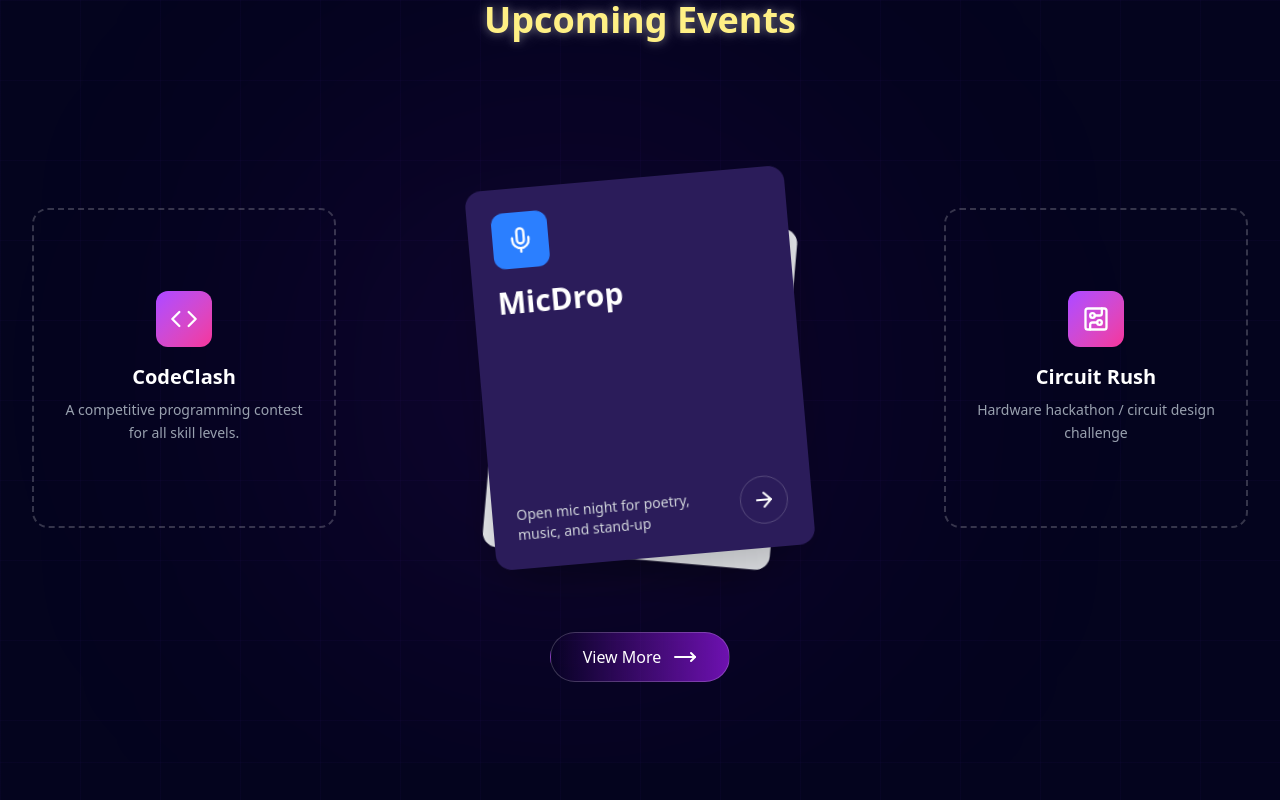
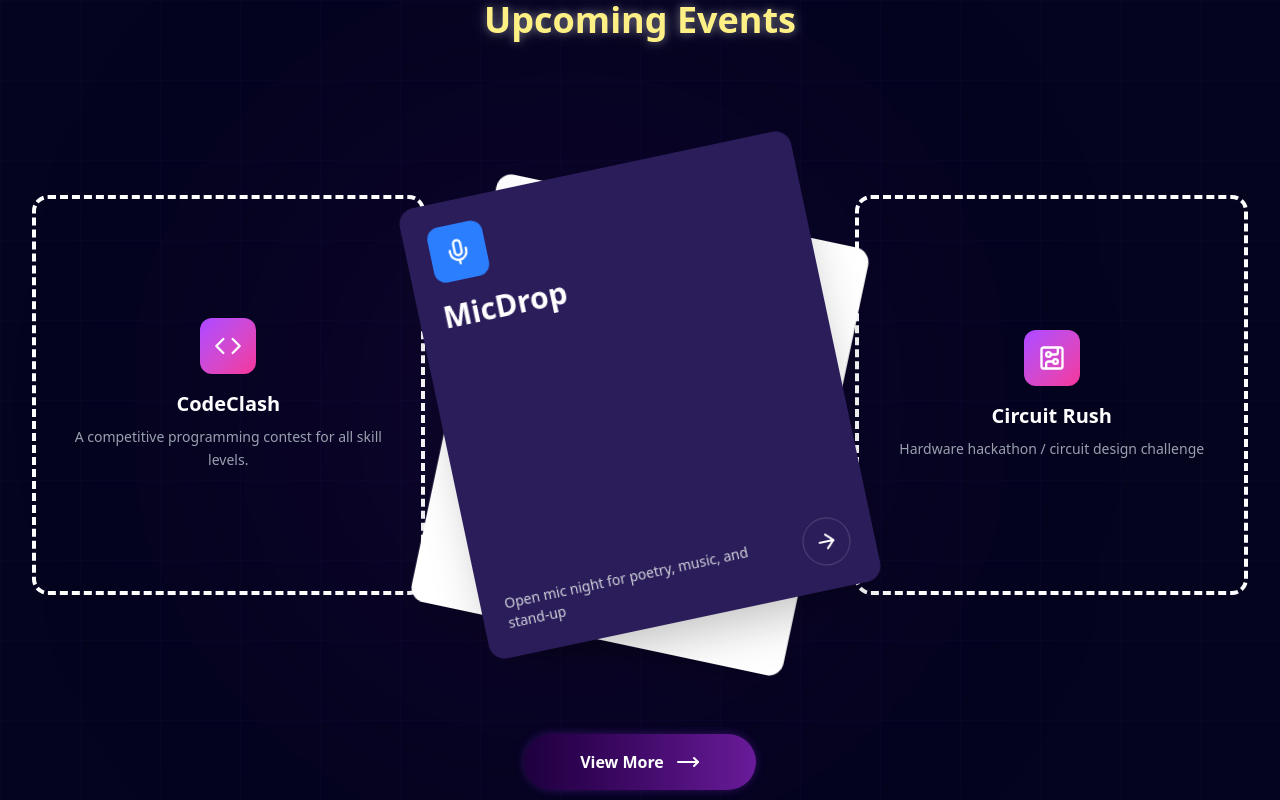
Before and after one commit to harsh12378/vertex-website, a Next.js app: page / in a window 1280 px wide. Shown: the part 880-1680 px from the top of the page. Built offline with nearby package versions, Linux system fonts and the light colour scheme.

Commit message:
updated upcommings

```diff
--- a/src/app/components/sections/Members.tsx
+++ b/src/app/components/sections/Members.tsx
@@ -67,13 +67,12 @@ export default function Founders() {
           </div>
         </div>
 
-        {/* Horizontally Scrolling Container - Width is now constrained to fit 3 cards */}
-        <div className="overflow-x-auto overflow-y-hidden pb-6 scrollbar-custom max-w-[1216px] mx-auto">
+        {/* Horizontally Scrolling Container - Height increased with py-16 */}
+        <div className="overflow-x-auto overflow-y-hidden py-16 scrollbar-custom">
           <div className="flex gap-8 min-w-max">
             {founders.map((founder, index) => (
               <div
                 key={founder.id}
-                // Card size increased to w-96
                 className="group relative w-96 aspect-square rounded-3xl bg-slate-300 overflow-hidden flex-shrink-0 hover:scale-105 transition-transform duration-300 animate-fade-in-up"
                 style={{ animationDelay: `${index * 0.1}s` }}
               >
@@ -89,7 +88,7 @@ export default function Founders() {
                       {founder.role}
                     </p>
                   </div>
-                  <button className="w-12 h-12 rounded-full bg-black/10 backdrop-blur-sm hover:bg-black/20 flex items-center justify-center transition-all duration-300 group-hover:scale-110 group-hover:rotate-45">
+                  <button className="w-12 h-12 rounded-full bg-transparent border border-violet-600 flex items-center justify-center transition-all duration-300 group-hover:scale-110 group-hover:rotate-45 group-hover:bg-violet-600/10">
                     <ArrowUpRight className="w-6 h-6 text-violet-600" />
                   </button>
                 </div>
--- a/src/app/components/sections/upcoming.tsx
+++ b/src/app/components/sections/upcoming.tsx
@@ -2,7 +2,8 @@
 
 import { useState } from 'react'
 import { motion, AnimatePresence, type PanInfo } from 'framer-motion';
-import { Mic, CircuitBoard,  ArrowRight, Code ,MoveRight} from 'lucide-react'
+import { Mic, CircuitBoard, ArrowRight, Code, MoveRight } from 'lucide-react'
+
 type EventType = {
   id: number;
   Icon: React.ComponentType<{ className?: string }>;
@@ -40,7 +41,6 @@ const eventsData = [
 
 // Animation variants for the cards
 const cardVariants = {
-  // ... 'enter' and 'center' variants remain the same
   enter: ([offset, direction]: [number, number]) => ({
     x: direction > 0 ? '100%' : '-100%',
     opacity: 0,
@@ -48,14 +48,12 @@ const cardVariants = {
   }),
   center: ([offset, direction]: [number, number]) => ({
     x: '0%',
-    y: offset === 0 ? 0 : 20,
-    scale: offset === 0 ? 1 : 0.9,
-    rotate: offset === 0 ? -5 : 5,
+    y: offset === 0 ? 0 : 30,
+    scale: offset === 0 ? 1 : 0.95,
+    rotate: offset === 0 ? -12 : 12,
     zIndex: eventsData.length - Math.abs(offset),
     opacity: 1,
   }),
-
-  // FIX IS HERE: Changed to accept a single number
   exit: (direction: number) => ({
     x: direction < 0 ? '100%' : '-100%',
     opacity: 0,
@@ -68,7 +66,6 @@ export default function Events() {
   const [events, setEvents] = useState(eventsData);
   const [[activeIndex, direction], setActive] = useState([0, 0]); // Store index and direction
 
-  // Safety check for empty events array
   if (!events || events.length === 0) {
     return (
       <section id="events" className="flex justify-center items-center min-h-screen" style={{ backgroundColor: '#04041e' }}>
@@ -77,7 +74,6 @@ export default function Events() {
     );
   }
 
-  // Function to handle changing the active card
   const changeCard = (newDirection: number) => {
     setActive(prev => {
       let newIndex = prev[0] + newDirection;
@@ -92,8 +88,8 @@ export default function Events() {
 
   const handleDragEnd = (event: MouseEvent | TouchEvent | PointerEvent, info: PanInfo) => {
     const swipe = info.offset.x;
-  if (swipe > 50) changeCard(-1);
-  else if (swipe < -50) changeCard(1);
+    if (swipe > 50) changeCard(-1); // Swipe right
+    else if (swipe < -50) changeCard(1); // Swipe left
   };
 
   return (
@@ -107,7 +103,6 @@ export default function Events() {
 
       <div className="relative z-10 w-full max-w-7xl mx-auto flex flex-col items-center">
         <div className="text-center mb-12 md:mb-16">
-        <div className="text-center mb-12 md:mb-16">
           <h2
             className="text-3xl md:text-4xl font-semibold text-yellow-200 mb-4"
             style={{ textShadow: '0 0 10px rgba(247, 247, 247, 0.4), 0 0 20px rgba(241, 242, 245, 0.2)' }}
@@ -115,14 +110,13 @@ export default function Events() {
             Upcoming Events
           </h2>
         </div>
-        </div>
 
-        <div className="w-full flex justify-center items-center h-[450px] md:h-[400px]">
-          <div className="hidden lg:flex w-1/4">
+        <div className="w-full flex justify-center items-center h-[550px]">
+          <div className="hidden lg:flex lg:w-4/12 lg:-mr-32">
             <SideCard event={events[prevIndex]} />
           </div>
 
-          <div className="relative w-full lg:w-1/2 h-full flex items-center justify-center">
+          <div className="relative w-full lg:w-7/12 h-full flex items-center justify-center z-10">
             <AnimatePresence initial={false} custom={direction}>
               {events.map((event, index) => {
                 const offset = index - activeIndex;
@@ -133,19 +127,18 @@ export default function Events() {
                 return (
                   <motion.div
                     key={event.id}
-                    className={`absolute w-[85%] max-w-[320px] h-[380px] rounded-2xl flex flex-col justify-between p-6 shadow-2xl ${
-                      isFrontCard ? 'bg-[#2b1c5a] cursor-grab active:cursor-grabbing' : 'bg-gray-200'
+                    className={`absolute w-[85%] max-w-[400px] h-[460px] rounded-2xl flex flex-col justify-between p-6 shadow-2xl ${
+                      isFrontCard ? 'bg-[#2b1c5a] cursor-grab active:cursor-grabbing' : 'bg-white'
                     }`}
-                    // Use variants for cleaner animations
                     variants={cardVariants}
                     initial="enter"
                     animate="center"
                     exit="exit"
-                    // Pass offset and direction to variants
                     custom={[offset, direction]}
                     transition={{ type: 'spring', stiffness: 300, damping: 30 }}
                     drag={isFrontCard ? 'x' : false}
                     dragConstraints={{ left: 0, right: 0 }}
+                    dragElastic={0.2}
                     onDragEnd={handleDragEnd}
                   >
                     {isFrontCard ? <FrontCardContent event={event} onNext={() => changeCard(1)} /> : <BackCardContent />}
@@ -155,27 +148,34 @@ export default function Events() {
             </AnimatePresence>
           </div>
 
-          <div className="hidden lg:flex w-1/4">
+          <div className="hidden lg:flex lg:w-4/12 lg:-ml-32">
             <SideCard event={events[nextIndex]} />
           </div>
         </div>
 
         <div className="flex justify-center mt-12 md:mt-16">
-  <button className="group inline-flex items-center justify-center gap-3 px-8 py-3 rounded-full text-white font-medium bg-gradient-to-r from-purple-1000 to-purple-800 border border-white/20 transition-all duration-300 hover:from-purple-900 hover:to-purple-700 hover:scale-105 hover:border-white/40">
+          <button
+  className="group inline-flex items-center justify-center gap-3
+  px-14 py-4 rounded-full
+  text-white font-semibold
+  bg-gradient-to-r from-[#1E003E] to-[#6A1B9A]
+  shadow-[0_0_10px_rgba(138,43,226,0.35)]
+  transition-all duration-300
+  hover:shadow-[0_0_18px_rgba(168,85,247,0.6)]
+  hover:scale-[1.03]"
+>
   <span>View More</span>
-    <MoveRight
-      className="w-6 h-6 transition-transform duration-300 group-hover:translate-x-2"
-    />
+  <MoveRight className="w-6 h-6 transition-transform duration-300 group-hover:translate-x-2" />
 </button>
+
         </div>
       </div>
     </section>
   )
 }
 
-// Sub-components remain the same...
 const SideCard: React.FC<{ event: EventType }> = ({ event }) => (
-  <div className="w-full h-[320px] border-2 border-dashed border-white/20 rounded-2xl p-6 flex flex-col text-center items-center justify-center">
+  <div className="w-full h-[400px] border-4 border-dashed border-white rounded-2xl p-6 flex flex-col text-center items-center justify-center">
     <div className="w-14 h-14 rounded-xl bg-gradient-to-br from-purple-500 to-pink-500 flex items-center justify-center mb-4">
       <event.Icon className="w-7 h-7 text-white" />
     </div>
```
Lines whose indentation alone changed are shown as unchanged.
